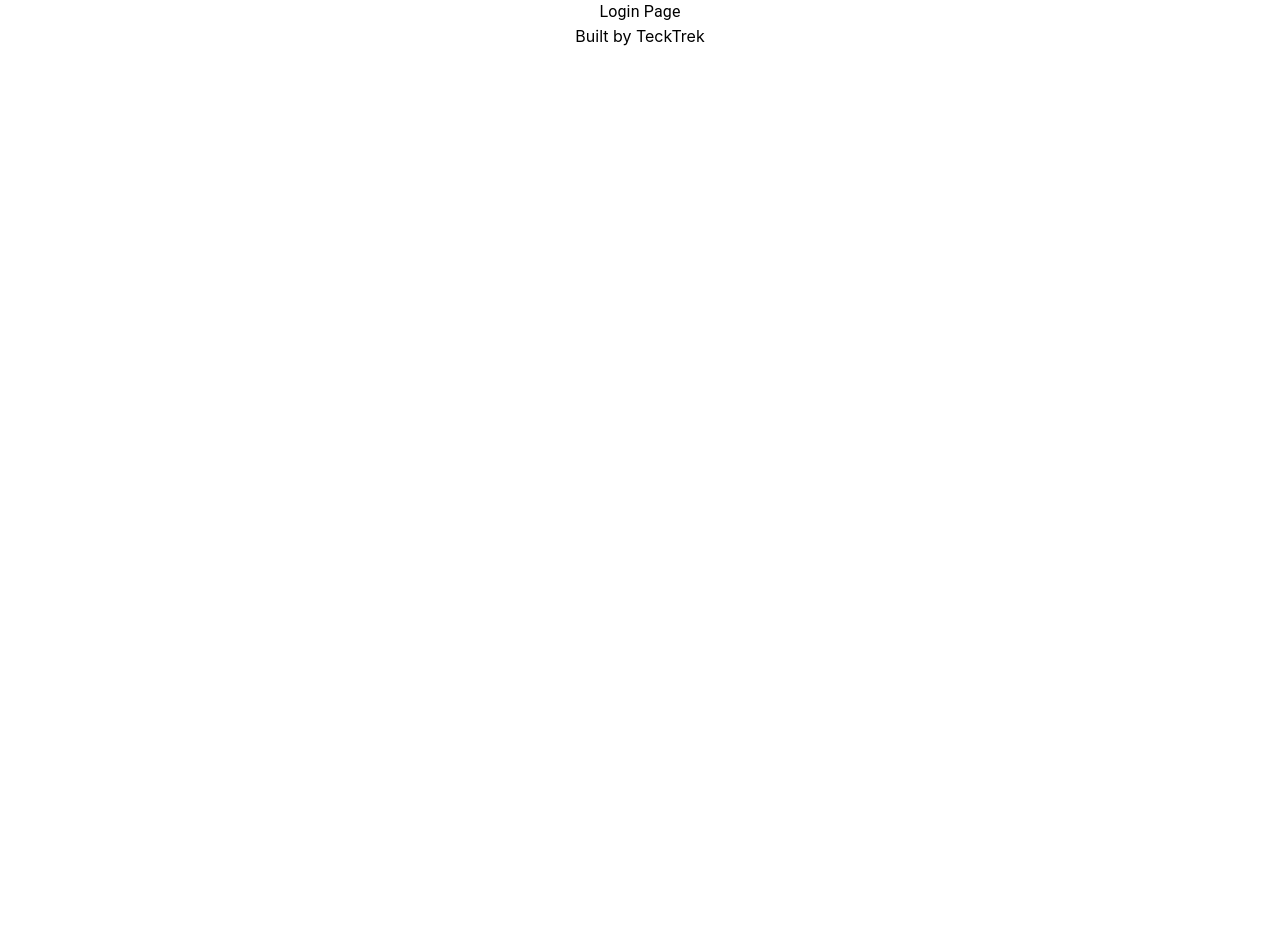
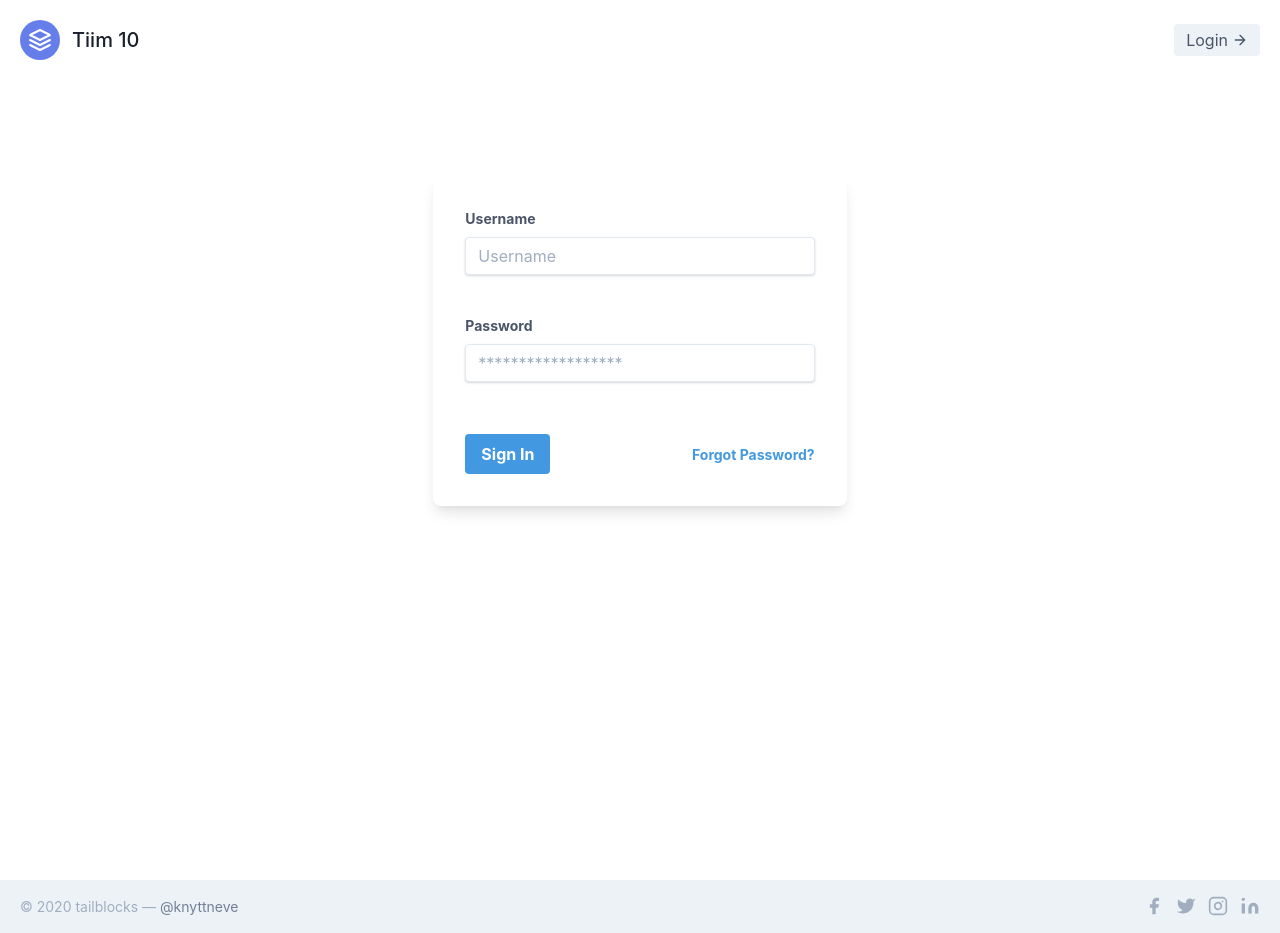
Before and after one commit to marcuskerh2017/techtrek2020_group10, a React (Create React App) app in the folder customer_service_app/: page /login in a window 1280 px wide. Before the commit the page ends 800 px from the top, so only its background shows below. Built offline with nearby package versions, Linux system fonts and the light colour scheme.

Commit message:
login page

```diff
--- /dev/null
+++ b/customer_service_app/src/components/Footer.js
@@ -0,0 +1,80 @@
+import React from "react";
+
+export default function Footer() {
+  return (
+    <footer class="text-gray-700 body-font">
+      <div class="bg-gray-200">
+        <div class="container mx-auto py-4 px-5 flex flex-wrap flex-col sm:flex-row">
+          <p class="text-gray-500 text-sm text-center sm:text-left">
+            © 2020 tailblocks —
+            <a
+              href="https://twitter.com/knyttneve"
+              rel="noopener noreferrer"
+              class="text-gray-600 ml-1"
+              target="_blank"
+            >
+              @knyttneve
+            </a>
+          </p>
+          <span class="inline-flex sm:ml-auto sm:mt-0 mt-2 justify-center sm:justify-start">
+            <a class="text-gray-500">
+              <svg
+                fill="currentColor"
+                stroke-linecap="round"
+                stroke-linejoin="round"
+                stroke-width="2"
+                class="w-5 h-5"
+                viewBox="0 0 24 24"
+              >
+                <path d="M18 2h-3a5 5 0 00-5 5v3H7v4h3v8h4v-8h3l1-4h-4V7a1 1 0 011-1h3z"></path>
+              </svg>
+            </a>
+            <a class="ml-3 text-gray-500">
+              <svg
+                fill="currentColor"
+                stroke-linecap="round"
+                stroke-linejoin="round"
+                stroke-width="2"
+                class="w-5 h-5"
+                viewBox="0 0 24 24"
+              >
+                <path d="M23 3a10.9 10.9 0 01-3.14 1.53 4.48 4.48 0 00-7.86 3v1A10.66 10.66 0 013 4s-4 9 5 13a11.64 11.64 0 01-7 2c9 5 20 0 20-11.5a4.5 4.5 0 00-.08-.83A7.72 7.72 0 0023 3z"></path>
+              </svg>
+            </a>
+            <a class="ml-3 text-gray-500">
+              <svg
+                fill="none"
+                stroke="currentColor"
+                stroke-linecap="round"
+                stroke-linejoin="round"
+                stroke-width="2"
+                class="w-5 h-5"
+                viewBox="0 0 24 24"
+              >
+                <rect width="20" height="20" x="2" y="2" rx="5" ry="5"></rect>
+                <path d="M16 11.37A4 4 0 1112.63 8 4 4 0 0116 11.37zm1.5-4.87h.01"></path>
+              </svg>
+            </a>
+            <a class="ml-3 text-gray-500">
+              <svg
+                fill="currentColor"
+                stroke="currentColor"
+                stroke-linecap="round"
+                stroke-linejoin="round"
+                stroke-width="0"
+                class="w-5 h-5"
+                viewBox="0 0 24 24"
+              >
+                <path
+                  stroke="none"
+                  d="M16 8a6 6 0 016 6v7h-4v-7a2 2 0 00-2-2 2 2 0 00-2 2v7h-4v-7a6 6 0 016-6zM2 9h4v12H2z"
+                ></path>
+                <circle cx="4" cy="4" r="2" stroke="none"></circle>
+              </svg>
+            </a>
+          </span>
+        </div>
+      </div>
+    </footer>
+  );
+}
--- /dev/null
+++ b/customer_service_app/src/components/Header.js
@@ -0,0 +1,45 @@
+import React from "react";
+
+export default function Header() {
+  return (
+    <header class="text-gray-700 body-font">
+      <div class="container mx-auto flex flex-wrap p-5 flex-col md:flex-row items-center justify-between">
+        <a class="flex title-font font-medium items-center text-gray-900 mb-4 md:mb-0">
+          <svg
+            xmlns="http://www.w3.org/2000/svg"
+            fill="none"
+            stroke="currentColor"
+            stroke-linecap="round"
+            stroke-linejoin="round"
+            stroke-width="2"
+            class="w-10 h-10 text-white p-2 bg-indigo-500 rounded-full"
+            viewBox="0 0 24 24"
+          >
+            <path d="M12 2L2 7l10 5 10-5-10-5zM2 17l10 5 10-5M2 12l10 5 10-5"></path>
+          </svg>
+          <span class="ml-3 text-xl">Tiim 10</span>
+        </a>
+        {/* <nav class="md:ml-auto flex flex-wrap items-center text-base justify-center">
+          <a class="mr-5 hover:text-gray-900">First Link</a>
+          <a class="mr-5 hover:text-gray-900">Second Link</a>
+          <a class="mr-5 hover:text-gray-900">Third Link</a>
+          <a class="mr-5 hover:text-gray-900">Fourth Link</a>
+        </nav> */}
+        <button class="inline-flex items-center bg-gray-200 border-0 py-1 px-3 focus:outline-none hover:bg-gray-300 rounded text-base mt-4 md:mt-0">
+          Login
+          <svg
+            fill="none"
+            stroke="currentColor"
+            stroke-linecap="round"
+            stroke-linejoin="round"
+            stroke-width="2"
+            class="w-4 h-4 ml-1"
+            viewBox="0 0 24 24"
+          >
+            <path d="M5 12h14M12 5l7 7-7 7"></path>
+          </svg>
+        </button>
+      </div>
+    </header>
+  );
+}
--- a/customer_service_app/src/views/LoginPage.jsx
+++ b/customer_service_app/src/views/LoginPage.jsx
@@ -1,32 +1,78 @@
 /* eslint-disable react/state-in-constructor */
-import React, { Component } from "react";
+import React from "react";
 import PropTypes from "prop-types";
 import { withRouter } from "react-router-dom";
-import Typography from "@material-ui/core/Typography";
-import { withStyles } from "@material-ui/core/styles";
-const styles = (theme) => ({
-  root: {
-    height: "100vh",
-    background: "#FCFBFE",
-  },
-});
+import Header from "../components/Header";
+import Footer from "../components/Footer";
 
-class LoginPage extends Component {
-
-  render() {
-    return (
-      <>
-        <Typography component="div">
-          <h1 className="header">Login Page</h1>
-        </Typography>
-        <div className="developed-text">Built by TeckTrek</div>
-      </>
-    );
-  }
-}
+const LoginPage = () => {
+  return (
+    <>
+      <Header />
+      <section class="text-gray-700 body-font w-full h-screen">
+        <div class="container px-5 py-24 mx-auto flex flex-col items-center justify-center">
+          {/* <div class="lg:w-3/5 md:w-1/2 md:pr-16 lg:pr-0 pr-0">
+          <h1 class="title-font font-medium text-3xl text-gray-900">
+            Slow-carb next level shoindcgoitch ethical authentic, poko scenester
+          </h1>
+          <p class="leading-relaxed mt-4">
+            Poke slow-carb mixtape knausgaard, typewriter street art gentrify
+            hammock starladder roathse. Craies vegan tousled etsy austin.
+          </p>
+        </div> */}
+          <form class="bg-white shadow-lg rounded-lg px-8 py-8 w-1/3 h-auto space-y-10">
+            <div class="mb-4">
+              <label
+                class="float-left block text-gray-700 text-sm font-bold mb-2"
+                for="username"
+              >
+                Username
+              </label>
+              <input
+                class="shadow appearance-none border rounded w-full py-2 px-3 text-gray-700 leading-tight focus:outline-none focus:shadow-outline"
+                id="username"
+                type="text"
+                placeholder="Username"
+              />
+            </div>
+            <div class="mb-6">
+              <label
+                class="block text-gray-700 text-sm font-bold mb-2 float-left"
+                for="password"
+              >
+                Password
+              </label>
+              <input
+                class="shadow appearance-none border rounded w-full py-2 px-3 text-gray-700 mb-3 leading-tight focus:outline-none focus:shadow-outline"
+                id="password"
+                type="password"
+                placeholder="******************"
+              />
+            </div>
+            <div class="flex items-center justify-between">
+              <button
+                class="bg-blue-500 hover:bg-blue-700 text-white font-bold py-2 px-4 rounded focus:outline-none focus:shadow-outline"
+                type="button"
+              >
+                Sign In
+              </button>
+              <a
+                class="inline-block align-baseline font-bold text-sm text-blue-500 hover:text-blue-800"
+                href="#"
+              >
+                Forgot Password?
+              </a>
+            </div>
+          </form>
+        </div>
+      </section>
+      <Footer />
+    </>
+  );
+};
 
 LoginPage.propTypes = {
   match: PropTypes.object.isRequired,
 };
 
-export default withRouter((withStyles(styles)(LoginPage)));
+export default withRouter(LoginPage);
```
